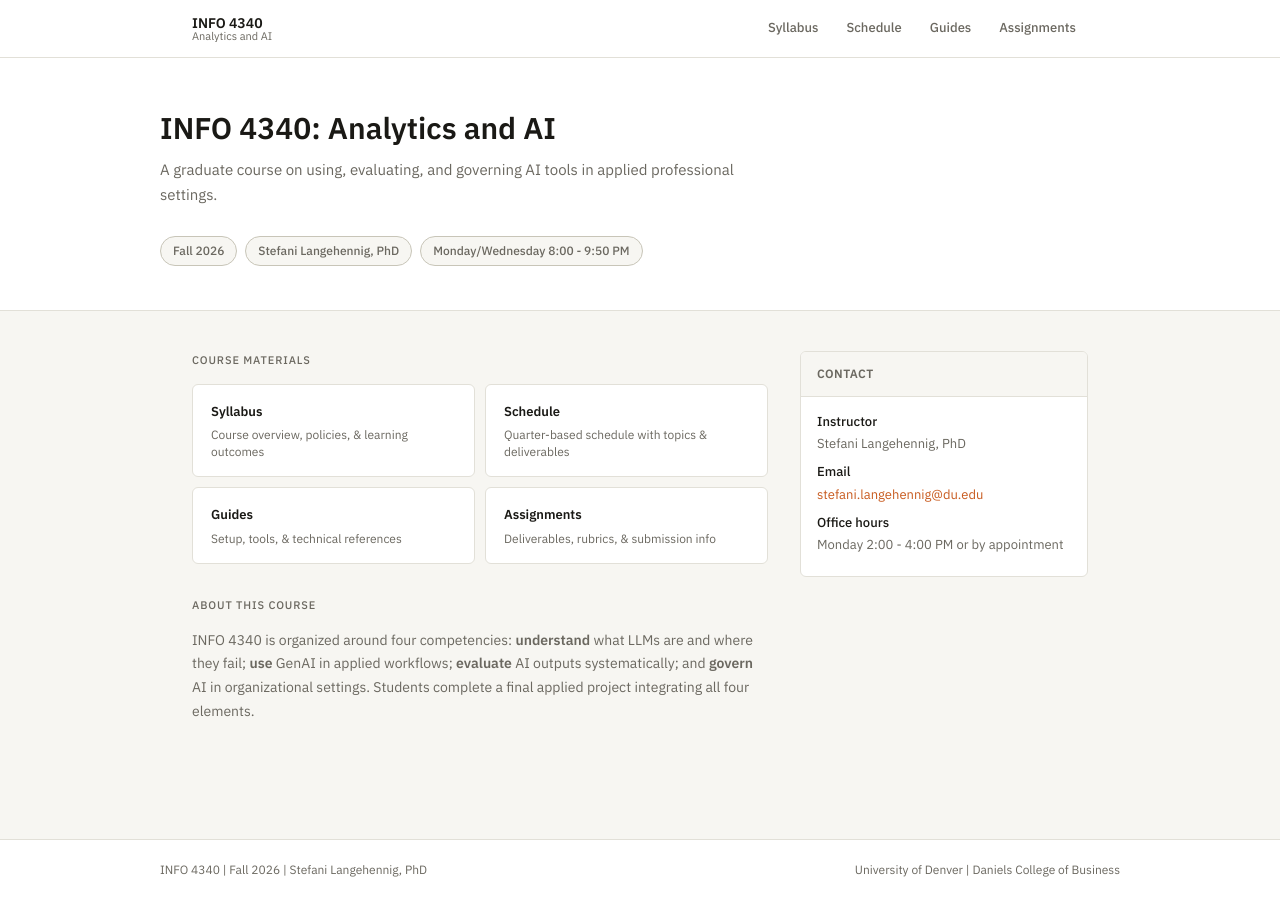
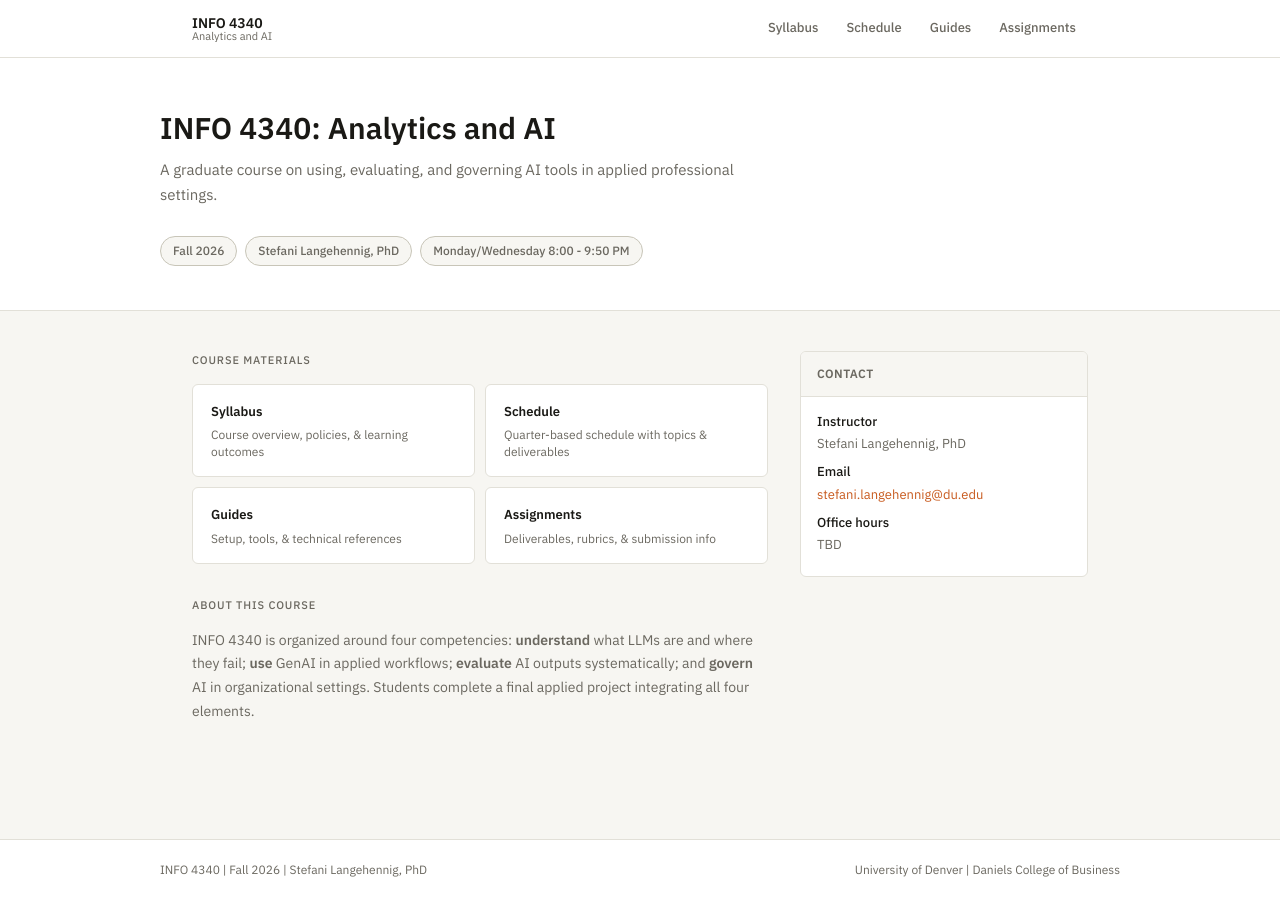
Before and after one commit to steflangehennig/info4340, a Jekyll site: the page built from index.md, in a window 1280 px wide. Built offline with Jekyll 4.4.1, drawn with Linux system fonts in a browser that asks for light colours.

Commit message:
update config

```diff
--- a/_config.yml
+++ b/_config.yml
@@ -7,7 +7,7 @@ instructor: "Stefani Langehennig, PhD"
 term: "Fall 2026"
 meeting: "Monday/Wednesday 8:00 - 9:50 PM"
 location: "DCB 100"
-office_hours: "Monday 2:00 - 4:00 PM or by appointment"
+office_hours: TBD
 contact: "stefani.langehennig@du.edu"
 
 nav:
```
